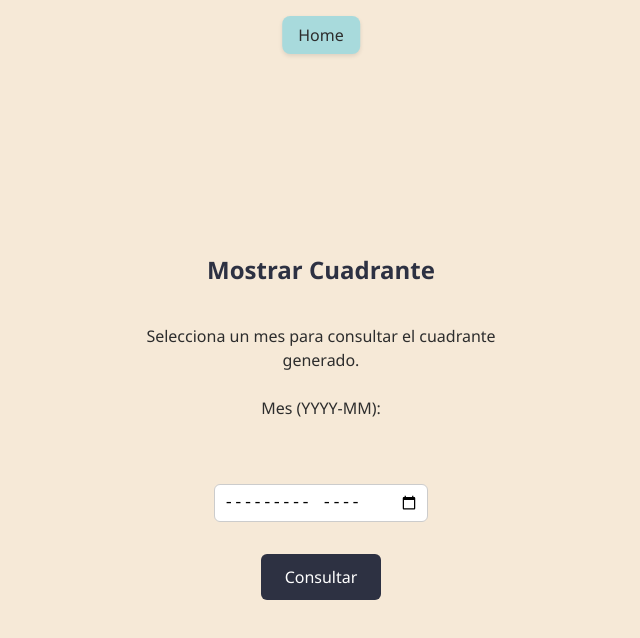
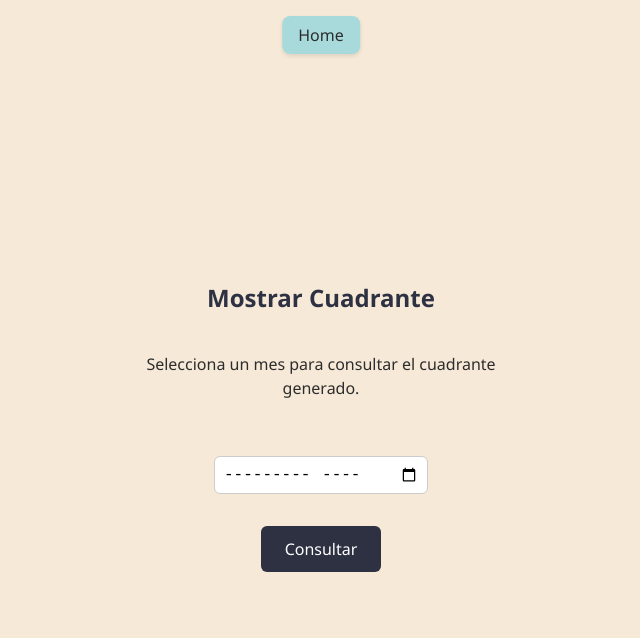
Before and after one commit to MFlor-PD/MFlor-PD-Final-Project_SocoShift_Frontend, a React (Vite) app: page /cuadrantes/mostrar in a window 1280 px wide. Shown: the top 638 px of the page, without its empty margins (319-959 px from the left). Built offline with nearby package versions, Linux system fonts and the light colour scheme.

Commit message:
feat: CalendarioGlobal th sticky, cuadrante-global-container width 97vw

```diff
--- a/src/components/MostrarCuadrante.jsx
+++ b/src/components/MostrarCuadrante.jsx
@@ -33,7 +33,7 @@ const MostrarCuadrante = () => {
       <h2>Mostrar Cuadrante</h2>
       <p>Selecciona un mes para consultar el cuadrante generado.</p>
       <form onSubmit={handleSubmit} className="mostrar-cuadrante-form">
-        <label>Mes (YYYY-MM):</label><br />
+        <br />
         <input
           type="month"
           value={mes}
--- a/src/css/CalendarioGlobal.css
+++ b/src/css/CalendarioGlobal.css
@@ -10,6 +10,14 @@
   border-collapse: collapse;
   font-size: 14px;
 }
+.roster-table thead th {
+  position: sticky;
+  top: 0;
+  background-color: var(--color-fondo);
+  z-index: 10;
+  box-shadow: 0 2px 4px rgba(0,0,0,0.1);
+}
+
 
 
 .roster-table th,
--- a/src/css/MostrarCuadrante.css
+++ b/src/css/MostrarCuadrante.css
@@ -49,8 +49,10 @@
 
 
 .cuadrante-global-wrapper {
-  width: 100vw;
+  background-color: var(--color-arena);
+  padding-top: 0em;
+  width: 97vw;
   margin: 2rem 0;
   max-height: 80vh;
-
+  overflow-y: auto;
 }
--- a/src/index.css
+++ b/src/index.css
@@ -26,10 +26,11 @@ body {
   margin: 0;
   height: 100vh;
   display: flex;
-  align-items: center;       /* centra verticalmente */
-  justify-content: center;   /* centra horizontalmente */
+  align-items: center;
+  justify-content: center;
   min-width: 320px;
   background-color: #242424;
+  overflow-y: hidden;
 }
 
 #root {
```
